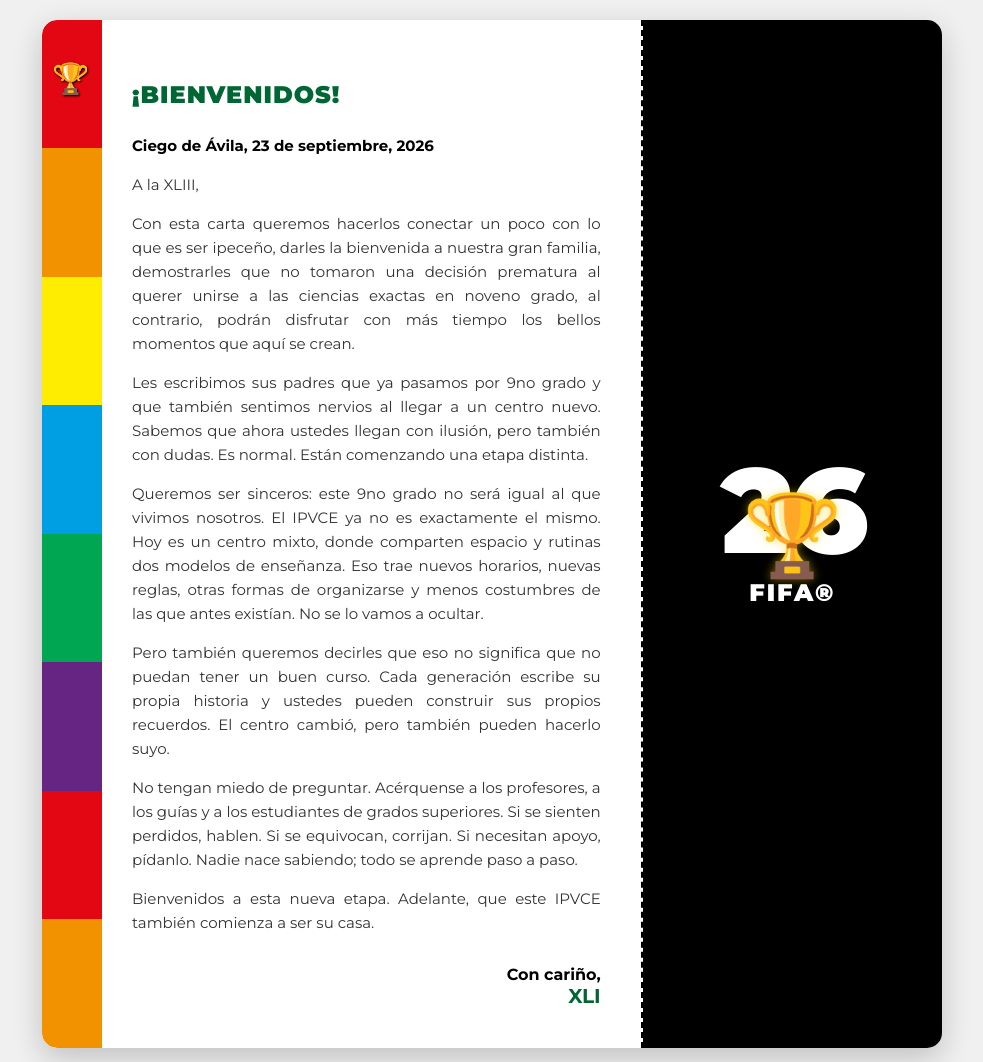
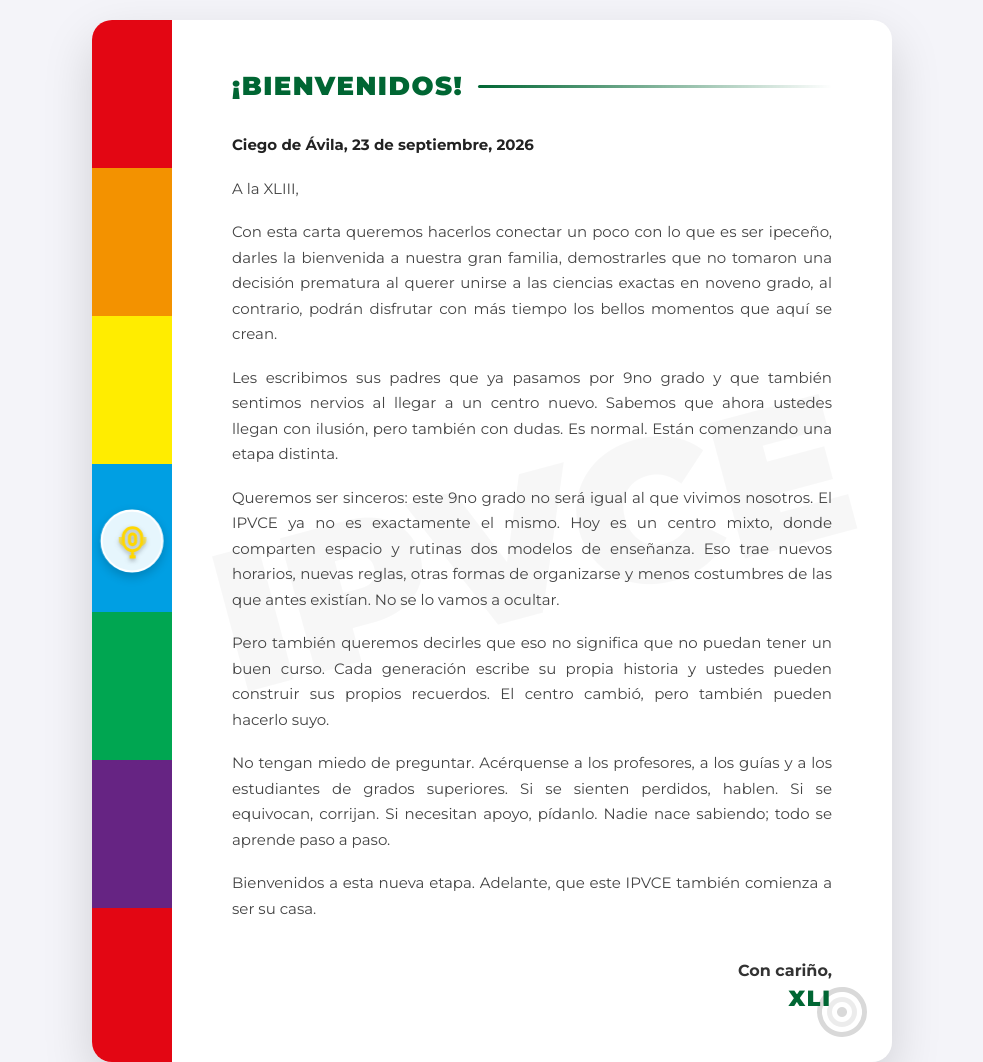
Before and after one commit to ezzgabriel1011-ship-it/Dashboard-, a plain HTML site: page index.html in a window 1280 px wide. Shown: the top 1062 px of the page, without its empty margins (148-1131 px from the left). Drawn offline with Linux system fonts and the light colour scheme.

Commit message:
Update index.html

```diff
--- a/index.html
+++ b/index.html
@@ -5,204 +5,304 @@
     <meta name="viewport" content="width=device-width, initial-scale=1.0">
     <title>Carta de Bienvenida - IPVCE</title>
     <style>
-        /* Importar una fuente similar a la del boleto (sans-serif geométrica) */
-        @import url('https://fonts.googleapis.com/css2?family=Montserrat:wght@400;700;900&display=swap');
+        /* Importar una fuente similar a la del boleto */
+        @import url('https://fonts.googleapis.com/css2?family=Montserrat:wght@400;600;700;900&display=swap');
+
+        /* Variables de color */
+        :root {
+            --color-rojo: #e30613;
+            --color-naranja: #f39200;
+            --color-amarillo: #ffed00;
+            --color-azul: #009fe3;
+            --color-verde: #00a651;
+            --color-morado: #662483;
+            --color-verde-oscuro: #006633;
+            --color-fondo: #f4f4f9;
+        }
+
+        * {
+            box-sizing: border-box;
+            margin: 0;
+            padding: 0;
+        }
 
         body {
-            background-color: #f0f0f0;
+            background-color: var(--color-fondo);
             font-family: 'Montserrat', sans-serif;
             display: flex;
             justify-content: center;
             align-items: center;
             min-height: 100vh;
-            margin: 0;
             padding: 20px;
-            box-sizing: border-box;
         }
 
-        /* Contenedor principal que simula el boleto */
-        .ticket-container {
+        /* Contenedor principal de la tarjeta */
+        .card-container {
             background-color: #ffffff;
-            max-width: 900px;
+            max-width: 800px;
             width: 100%;
-            border-radius: 15px;
-            box-shadow: 0 10px 30px rgba(0,0,0,0.2);
+            border-radius: 20px;
+            box-shadow: 0 20px 50px rgba(0,0,0,0.15);
             display: flex;
-            flex-wrap: wrap;
             overflow: hidden;
+            position: relative;
+            animation: fadeIn 1s ease-out forwards;
+            opacity: 0;
+        }
+
+        /* Animación de entrada */
+        @keyframes fadeIn {
+            from { opacity: 0; transform: translateY(20px); }
+            to { opacity: 1; transform: translateY(0); }
+        }
+
+        /* Sección Izquierda (Franjas decorativas) */
+        .left-decor {
+            width: 80px;
+            background: linear-gradient(to bottom,
+                var(--color-rojo) 0%, var(--color-rojo) 14.2%,
+                var(--color-naranja) 14.2%, var(--color-naranja) 28.4%,
+                var(--color-amarillo) 28.4%, var(--color-amarillo) 42.6%,
+                var(--color-azul) 42.6%, var(--color-azul) 56.8%,
+                var(--color-verde) 56.8%, var(--color-verde) 71%,
+                var(--color-morado) 71%, var(--color-morado) 85.2%,
+                var(--color-rojo) 85.2%, var(--color-rojo) 100%
+            );
+            position: relative;
+            display: flex;
+            flex-direction: column;
+            align-items: center;
+            justify-content: center;
+            animation: slideIn 1.2s ease-out;
+        }
+
+        @keyframes slideIn {
+            from { transform: translateX(-100%); }
+            to { transform: translateX(0); }
+        }
+
+        /* Logo del trofeo SVG dentro de la franja */
+        .trophy-svg-container {
+            background: rgba(255, 255, 255, 0.9);
+            border-radius: 50%;
+            width: 60px;
+            height: 60px;
+            display: flex;
+            align-items: center;
+            justify-content: center;
+            box-shadow: 0 4px 10px rgba(0,0,0,0.2);
+            border: 2px solid #fff;
+            z-index: 2;
+            animation: pulse 2s infinite ease-in-out;
+        }
+
+        @keyframes pulse {
+            0% { transform: scale(1); }
+            50% { transform: scale(1.05); }
+            100% { transform: scale(1); }
+        }
+
+        .trophy-svg {
+            width: 35px;
+            height: 35px;
+            fill: #ffd700;
+            filter: drop-shadow(0 2px 2px rgba(0,0,0,0.3));
+        }
+
+        /* Sección Central (Contenido) */
+        .content-section {
+            flex: 1;
+            padding: 50px 60px;
             position: relative;
         }
 
-        /* Sección Izquierda (La carta) */
-        .left-section {
-            flex: 2;
-            padding: 40px;
-            position: relative;
-            border-right: 2px dashed #000;
+        /* Marca de agua de fondo sutil */
+        .watermark {
+            position: absolute;
+            top: 50%;
+            left: 50%;
+            transform: translate(-50%, -50%) rotate(-15deg);
+            font-size: 200px;
+            font-weight: 900;
+            color: rgba(0, 0, 0, 0.03);
+            z-index: 0;
+            pointer-events: none;
+            user-select: none;
+            white-space: nowrap;
         }
 
-        /* Diseño de las franjas de colores laterales (imitando el boleto) */
-        .color-stripes {
-            position: absolute;
-            top: 0;
-            left: 0;
-            width: 60px;
-            height: 100%;
-            background: linear-gradient(to bottom,
-                #e30613 0%, #e30613 12.5%,
-                #f39200 12.5%, #f39200 25%,
-                #ffed00 25%, #ffed00 37.5%,
-                #009fe3 37.5%, #009fe3 50%,
-                #00a651 50%, #00a651 62.5%,
-                #662483 62.5%, #662483 75%,
-                #e30613 75%, #e30613 87.5%,
-                #f39200 87.5%, #f39200 100%
-            );
-            border-top-left-radius: 15px;
-            border-bottom-left-radius: 15px;
-        }
-
-        /* El trofeo simulado en la parte izquierda */
-        .trophy-icon {
-            position: absolute;
-            top: 40px;
-            left: 10px;
-            font-size: 30px;
-            color: #ffd700;
-            text-shadow: 1px 1px 2px #000;
-            z-index: 2;
-        }
-
-        /* Contenido de texto */
-        .content {
-            margin-left: 50px; /* Espacio para las franjas */
-            padding-top: 20px; /* Un poco de espacio arriba */
+        .content-wrapper {
+            position: relative;
+            z-index: 1;
         }
 
         .greeting {
-            font-size: 24px;
+            font-size: 26px;
             font-weight: 900;
-            color: #006633; /* Verde oscuro similar al del boleto */
+            color: var(--color-verde-oscuro);
             text-transform: uppercase;
-            margin-bottom: 25px;
-            letter-spacing: 1px;
+            margin-bottom: 30px;
+            letter-spacing: 1.5px;
+            display: flex;
+            align-items: center;
+            gap: 15px;
+        }
+
+        /* Línea decorativa junto al saludo */
+        .greeting::after {
+            content: '';
+            flex: 1;
+            height: 3px;
+            background: linear-gradient(90deg, var(--color-verde-oscuro), transparent);
+            border-radius: 2px;
         }
 
         .letter-body {
             font-size: 15px;
-            line-height: 1.6;
-            color: #333;
+            line-height: 1.7;
+            color: #444;
             text-align: justify;
             margin-bottom: 30px;
         }
 
         .letter-body p {
-            margin-bottom: 15px;
+            margin-bottom: 18px;
         }
 
         .letter-body strong {
-            color: #000;
+            color: #222;
+            font-weight: 700;
+        }
+
+        /* Animación de retraso para los párrafos */
+        .letter-body p {
+            animation: fadeInText 1s ease-out forwards;
+            opacity: 0;
+        }
+
+        .letter-body p:nth-child(1) { animation-delay: 0.2s; }
+        .letter-body p:nth-child(2) { animation-delay: 0.4s; }
+        .letter-body p:nth-child(3) { animation-delay: 0.6s; }
+        .letter-body p:nth-child(4) { animation-delay: 0.8s; }
+        .letter-body p:nth-child(5) { animation-delay: 1.0s; }
+        .letter-body p:nth-child(6) { animation-delay: 1.2s; }
+        .letter-body p:nth-child(7) { animation-delay: 1.4s; }
+
+        @keyframes fadeInText {
+            from { opacity: 0; transform: translateY(10px); }
+            to { opacity: 1; transform: translateY(0); }
         }
 
         .signature {
             font-size: 16px;
             font-weight: 700;
             text-align: right;
-            margin-top: 30px;
+            margin-top: 40px;
+            color: #333;
+            animation: fadeInText 1s ease-out 1.6s forwards;
+            opacity: 0;
         }
 
         .signature span {
             display: block;
-            font-size: 20px;
-            color: #006633;
+            font-size: 22px;
+            color: var(--color-verde-oscuro);
+            font-weight: 900;
+            margin-top: 5px;
+            letter-spacing: 2px;
         }
 
-        /* Sección Derecha (Logo 26) */
-        .right-section {
-            flex: 1;
-            background-color: #000;
-            color: #fff;
-            display: flex;
-            flex-direction: column;
-            justify-content: center;
-            align-items: center;
-            padding: 20px;
-            position: relative;
-            min-width: 200px;
+        /* Logo de balón SVG decorativo en la esquina inferior derecha */
+        .ball-svg-container {
+            position: absolute;
+            bottom: 20px;
+            right: 20px;
+            width: 60px;
+            height: 60px;
+            opacity: 0.15;
+            z-index: 0;
+            animation: rotateBall 20s linear infinite;
         }
 
-        .big-26 {
-            font-size: 120px;
-            font-weight: 900;
-            line-height: 0.8;
-            letter-spacing: -5px;
-            color: #fff;
-            margin-bottom: 10px;
-            position: relative;
-            z-index: 1;
+        @keyframes rotateBall {
+            from { transform: rotate(0deg); }
+            to { transform: rotate(360deg); }
         }
 
-        /* Simulación del trofeo sobre el 26 */
-        .trophy-overlay {
-            font-size: 80px;
-            position: absolute;
-            top: 50%;
-            left: 50%;
-            transform: translate(-50%, -50%);
-            color: #ffd700;
-            z-index: 2;
-            text-shadow: 0 0 10px rgba(255, 215, 0, 0.5);
-        }
-
-        .fifa-logo {
-            font-size: 24px;
-            font-weight: 900;
-            letter-spacing: 2px;
-            margin-top: 10px;
-            z-index: 3;
+        .ball-svg {
+            width: 100%;
+            height: 100%;
+            fill: #000;
         }
 
         /* Responsividad */
         @media (max-width: 768px) {
-            .ticket-container {
+            .card-container {
                 flex-direction: column;
             }
-            .left-section {
-                border-right: none;
-                border-bottom: 2px dashed #000;
-                padding: 20px;
+            .left-decor {
+                width: 100%;
+                height: 60px;
+                flex-direction: row;
+                background: linear-gradient(to right,
+                    var(--color-rojo) 0%, var(--color-rojo) 14.2%,
+                    var(--color-naranja) 14.2%, var(--color-naranja) 28.4%,
+                    var(--color-amarillo) 28.4%, var(--color-amarillo) 42.6%,
+                    var(--color-azul) 42.6%, var(--color-azul) 56.8%,
+                    var(--color-verde) 56.8%, var(--color-verde) 71%,
+                    var(--color-morado) 71%, var(--color-morado) 85.2%,
+                    var(--color-rojo) 85.2%, var(--color-rojo) 100%
+                );
             }
-            .right-section {
-                padding: 40px 20px;
-                min-height: 200px;
+            .trophy-svg-container {
+                width: 50px;
+                height: 50px;
             }
-            .big-26 {
-                font-size: 80px;
+            .trophy-svg {
+                width: 30px;
+                height: 30px;
             }
-            .trophy-overlay {
-                font-size: 50px;
+            .content-section {
+                padding: 30px 25px;
             }
-            .color-stripes {
-                width: 30px;
+            .greeting {
+                font-size: 22px;
             }
-            .content {
-                margin-left: 20px;
+            .watermark {
+                font-size: 120px;
             }
         }
     </style>
 </head>
 <body>
 
-    <div class="ticket-container">
-        <!-- Sección Izquierda: Carta -->
-        <div class="left-section">
-            <!-- Franjas de colores laterales -->
-            <div class="color-stripes"></div>
+    <div class="card-container">
+        <!-- Sección Izquierda: Franjas de colores y Trofeo SVG -->
+        <div class="left-decor">
+            <div class="trophy-svg-container">
+                <!-- Trofeo SVG Profesional -->
+                <svg class="trophy-svg" viewBox="0 0 24 24" xmlns="http://www.w3.org/2000/svg">
+                    <path d="M12 2C8.13 2 5 5.13 5 9V11C5 15.42 8.13 19 12 19C15.87 19 19 15.42 19 11V9C19 5.13 15.87 2 12 2ZM12 17C9.24 17 7 14.76 7 12V9C7 6.24 9.24 4 12 4C14.76 4 17 6.24 17 9V12C17 14.76 14.76 17 12 17ZM12 6C10.34 6 9 7.34 9 9V12C9 13.66 10.34 15 12 15C13.66 15 15 13.66 15 12V9C15 7.34 13.66 6 12 6ZM12 13C11.45 13 11 12.55 11 12V9C11 8.45 11.45 8 12 8C12.55 8 13 8.45 13 9V12C13 12.55 12.55 13 12 13ZM10 21H14V23H10V21ZM11 19H13V21H11V19Z"/>
+                    <path d="M5 9H3V11C3 13.21 4.79 15 7 15V13C5.9 13 5 12.1 5 11V9ZM19 9H21V11C21 13.21 19.21 15 17 15V13C18.1 13 19 12.1 19 11V9Z" opacity="0.6"/>
+                </svg>
+            </div>
+        </div>
 
-            <!-- Icono del trofeo pequeño -->
-            <div class="trophy-icon">🏆</div>
+        <!-- Sección Central: Texto de la Carta -->
+        <div class="content-section">
+            <!-- Marca de agua de fondo -->
+            <div class="watermark">IPVCE</div>
 
-            <div class="content">
+            <!-- Balón SVG decorativo -->
+            <div class="ball-svg-container">
+                <svg class="ball-svg" viewBox="0 0 24 24" xmlns="http://www.w3.org/2000/svg">
+                    <path d="M12 2C6.48 2 2 6.48 2 12C2 17.52 6.48 22 12 22C17.52 22 22 17.52 22 12C22 6.48 17.52 2 12 2ZM12 20C7.59 20 4 16.41 4 12C4 7.59 7.59 4 12 4C16.41 4 20 7.59 20 12C20 16.41 16.41 20 12 20Z"/>
+                    <path d="M12 6C8.69 6 6 8.69 6 12C6 15.31 8.69 18 12 18C15.31 18 18 15.31 18 12C18 8.69 15.31 6 12 6ZM12 16C9.79 16 8 14.21 8 12C8 9.79 9.79 8 12 8C14.21 8 16 9.79 16 12C16 14.21 14.21 16 12 16Z" opacity="0.5"/>
+                    <path d="M12 10C10.9 10 10 10.9 10 12C10 13.1 10.9 14 12 14C13.1 14 14 13.1 14 12C14 10.9 13.1 10 12 10Z"/>
+                </svg>
+            </div>
+
+            <div class="content-wrapper">
                 <div class="greeting">¡Bienvenidos!</div>
 
                 <div class="letter-body">
@@ -228,13 +328,6 @@
                 </div>
             </div>
         </div>
-
-        <!-- Sección Derecha: Logo 26 -->
-        <div class="right-section">
-            <div class="big-26">26</div>
-            <div class="trophy-overlay">🏆</div>
-            <div class="fifa-logo">FIFA®</div>
-        </div>
     </div>
 
 </body>
```
